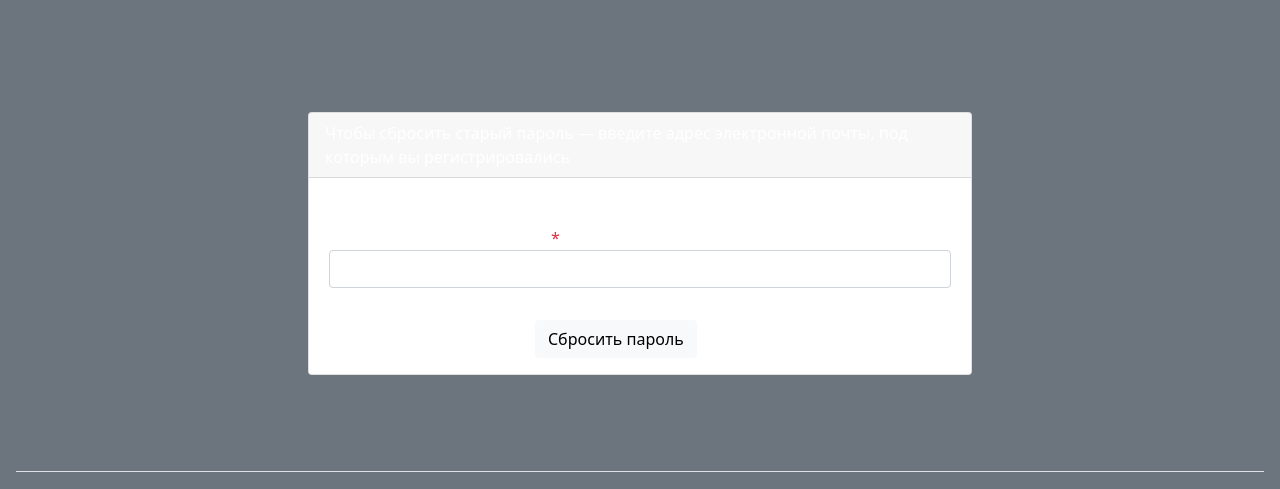
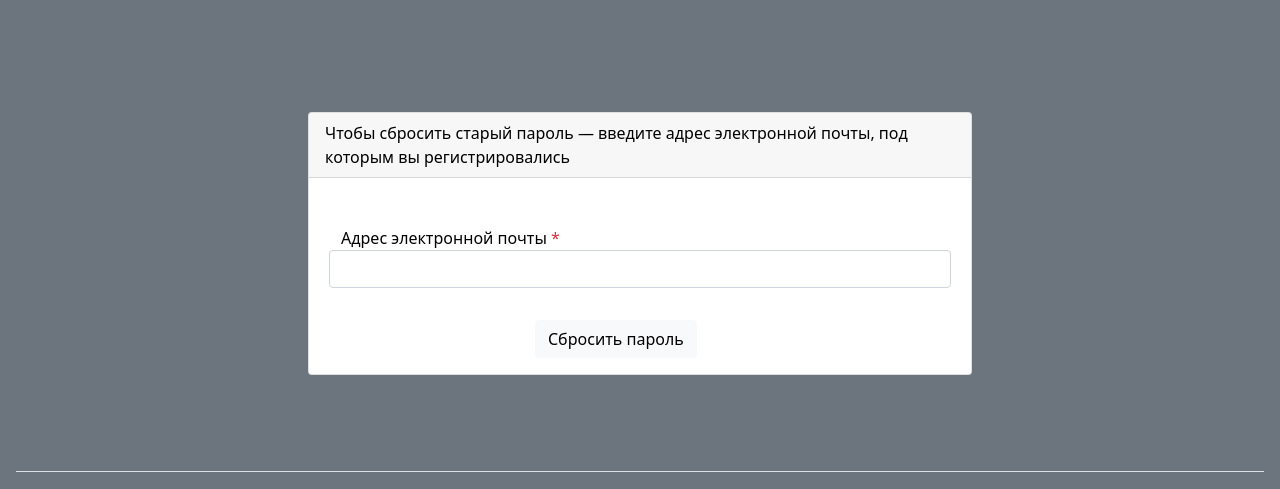
Before and after one commit to Dmitry-russ/Plan, a Django app: template Plan/templates/users/password_reset_form.html in a window 1280 px wide. Shown: the part 70-559 px from the top of the page. Run offline with Django 3.2, Linux system fonts and the light colour scheme; the template is opened without the code that fills it, so the values that code supplies are empty; parts of the project's set-up code (start-up, migrations or seed data) failed here and were passed over; some libraries are stand-ins or nearby versions.

Commit message:
Поправил цвет букв в форме по восстановлению пароля

```diff
--- a/Plan/templates/users/password_reset_form.html
+++ b/Plan/templates/users/password_reset_form.html
@@ -8,7 +8,7 @@
         <div class="row justify-content-center">
             <div class="col-md-8 p-5">
                 <div class="card">
-                    <div class="card-header">
+                    <div class="card-header" style="color: black;">
                         Чтобы сбросить старый пароль — введите адрес электронной
                         почты, под которым вы регистрировались
                     </div>
@@ -17,7 +17,7 @@
                               action="{% url 'users:password_reset_done' %}">
                             {% csrf_token %}
                             <div class="form-group row my-3 p-3">
-                                <label for="id_email">
+                                <label for="id_email" style="color: black;">
                                     Адрес электронной почты
                                     <span class="required text-danger">*</span>
                                 </label>
```
